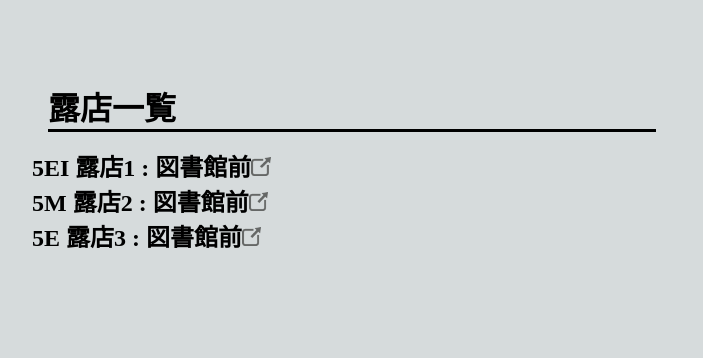
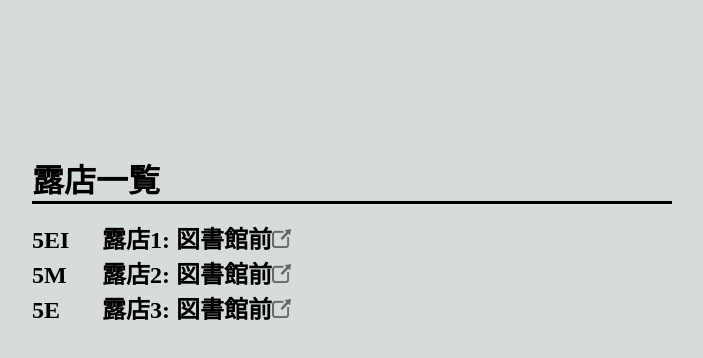
Before and after one commit to nitfc-festival-system-team/2023hp, a Next.js app: page /contents/stand in a window 1280 px wide. Shown: the top 358 px of the page, without its empty margins (288-991 px from the left). Built offline with nearby package versions, Linux system fonts and the light colour scheme.

Commit message:
デザインいろいろいじった

```diff
--- a/src/components/Stand.tsx
+++ b/src/components/Stand.tsx
@@ -4,18 +4,20 @@ import StandScrollableComponent from "./StandScrollableComponent";
 const Title = styled.h1`
   font-size: 2em;
   padding: 0 em;
-  margin: 0.5em 0.5em;
+  margin-bottom: 0.5em;
   //coler属性は値が渡されれば値に応じて設定
   color: ${(props) => (props.color ? props.color : "black")};
   border-bottom: 3px solid #000;
 `;
+
+// dl要素にスタイルを適用するコンポーネント
 
 export const Stand = () => {
   return (
     <div
       style={{
         position: "absolute",
-        top: "20%",
+        top: "30%",
         left: "50%",
         transform: "translate(-50%,-50%)",
       }}
--- a/src/components/StandList.tsx
+++ b/src/components/StandList.tsx
@@ -25,13 +25,25 @@ const StandItem = ({ stand }: { stand: StandType }) => {
       <h2>
         {stand.url && (
           <div onClick={handleRedirect} style={{ cursor: "pointer" }}>
-            {stand.organizer + "  " + stand.name + " : " + stand.place}
+            <span
+              style={{
+                textAlignLast: "justify",
+                display: "inline-block",
+                width: "70px",
+              }}
+            >
+              {stand.organizer}
+            </span>
+
+            <span>
+              {stand.name + ": " + stand.place}
               <img
                 src="/image/gadget24.png"
                 alt="link mark"
                 width="3%"
                 height="3%"
               />
+            </span>
           </div>
         )}
       </h2>
```
Lines whose indentation alone changed are shown as unchanged.
